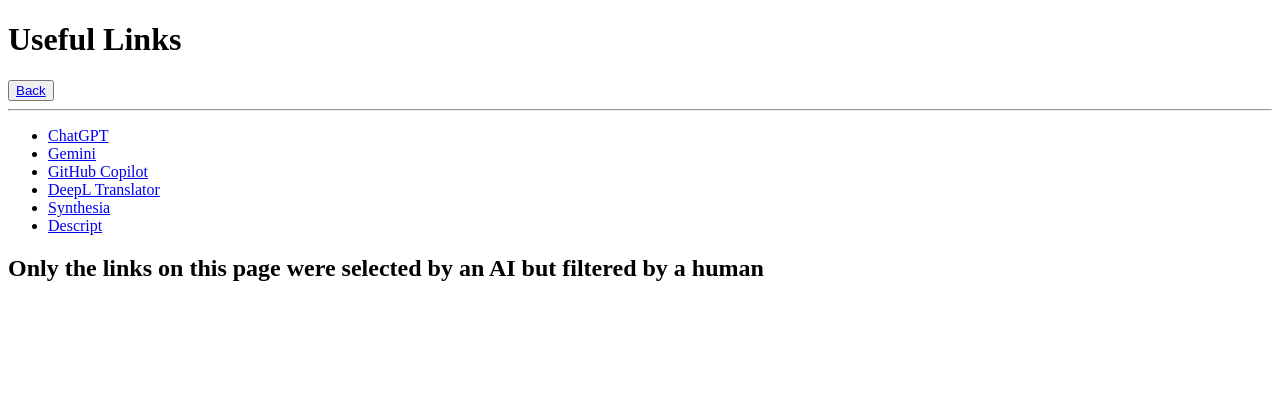
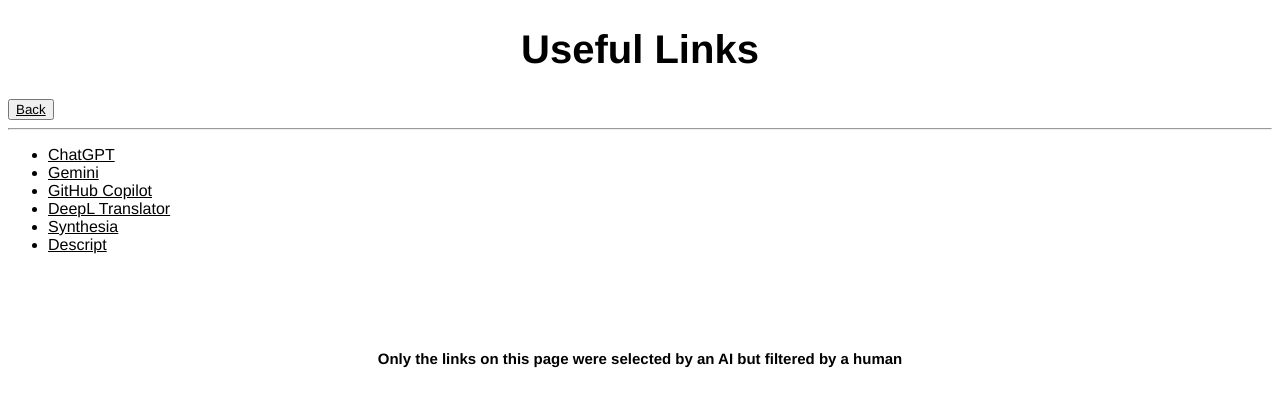
Before and after one commit to Guhszvv/Useful-links, a plain HTML site: page Subpages/ai.html in a window 1280 px wide. Drawn offline with Linux system fonts and the light colour scheme.

Commit message:
CSS added

```diff
--- a/Subpages/ai.html
+++ b/Subpages/ai.html
@@ -4,6 +4,7 @@
     <meta charset="UTF-8">
     <meta name="viewport" content="width=device-width, initial-scale=1.0">
     <title>Document</title>
+    <link rel="stylesheet" href="/style.css">
 </head>
 <body>
     <h1>Useful Links</h1>
--- a/style.css
+++ b/style.css
@@ -0,0 +1,34 @@
+h1 {
+    justify-content: center;
+    align-items: center;
+    display: flex;
+    font-family: "Helvetica Neue", Helvetica;
+    font-weight: bold;
+    font-size: 40px;
+}
+
+a {
+    font-family: "Helvetica Neue", Helvetica;
+    color: black;
+    text-decoration:underline;
+}
+
+h2 {
+    justify-content: center;
+    align-items: center;
+    display: flex;
+    font-family: "Helvetica Neue", Helvetica;
+    font-weight: bold;
+    font-size: 15px;
+    padding-top: 80px;
+}
+
+h3 {
+    justify-content: center;
+    align-items: center;
+    display: flex;
+    font-family: "Helvetica Neue", Helvetica;
+    font-weight: bold;
+    font-size: 15px;
+    padding-top: 400px;
+}
```
Also changed, not shown: Subpages/arquives.html (+1 -0 lines), Subpages/image.html (+1 -0 lines), Subpages/instragram.html (+1 -0 lines), Subpages/music.html (+1 -0 lines), Subpages/videos.html (+1 -0 lines), index.html (+2 -0 lines).
